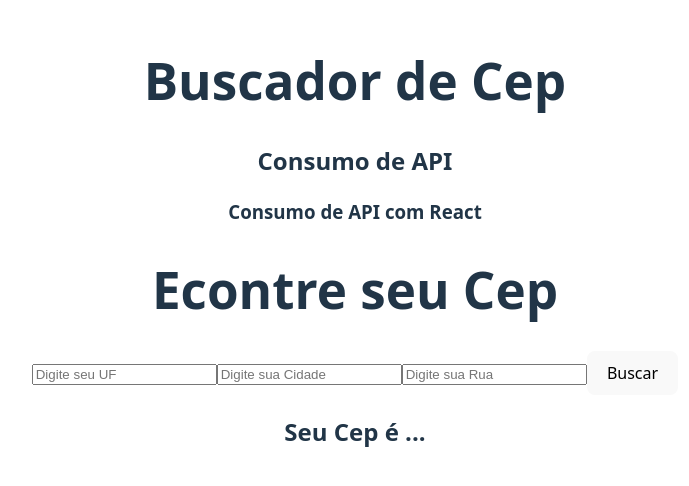
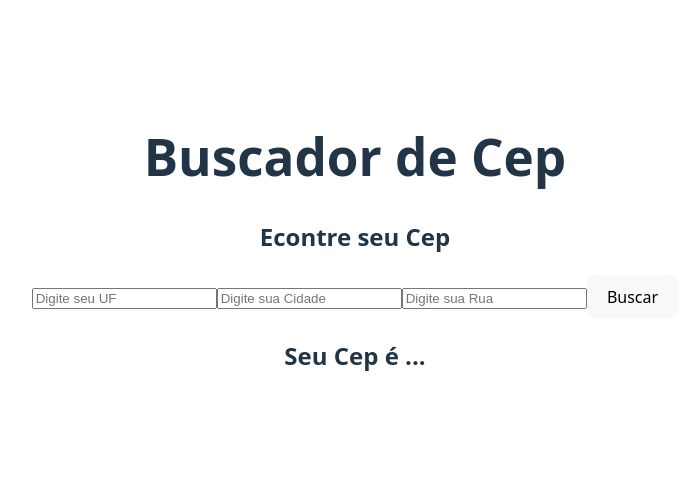
Before and after one commit to FelipeMovio/FrontEndAPICep, a React (Vite) app in the folder Cep/: page / in a window 1280 px wide. Shown: the part 156-642 px from the top of the page, without its empty margins (285-974 px from the left). Built offline with nearby package versions, Linux system fonts and the light colour scheme.

Commit message:
+ajustes

```diff
--- a/Cep/src/App.jsx
+++ b/Cep/src/App.jsx
@@ -6,8 +6,6 @@ function App() {
   return (
     <div>
       <h1>Buscador de Cep</h1>
-      <h2>Consumo de API</h2>
-      <h3>Consumo de API com React</h3>
       <ConsumoAPi />
     </div>
   );
--- a/Cep/src/services/ConsumoAPi.jsx
+++ b/Cep/src/services/ConsumoAPi.jsx
@@ -22,7 +22,7 @@ function ConsumoAPi() {
 
   return (
     <div>
-      <h1>Econtre seu Cep</h1>
+      <h2>Econtre seu Cep</h2>
       <input ref={inputRef} type="text" placeholder="Digite seu UF" />
       <input ref={inputRef2} type="text" placeholder="Digite sua Cidade" />
       <input ref={inputRef3} type="text" placeholder="Digite sua Rua" />
```
